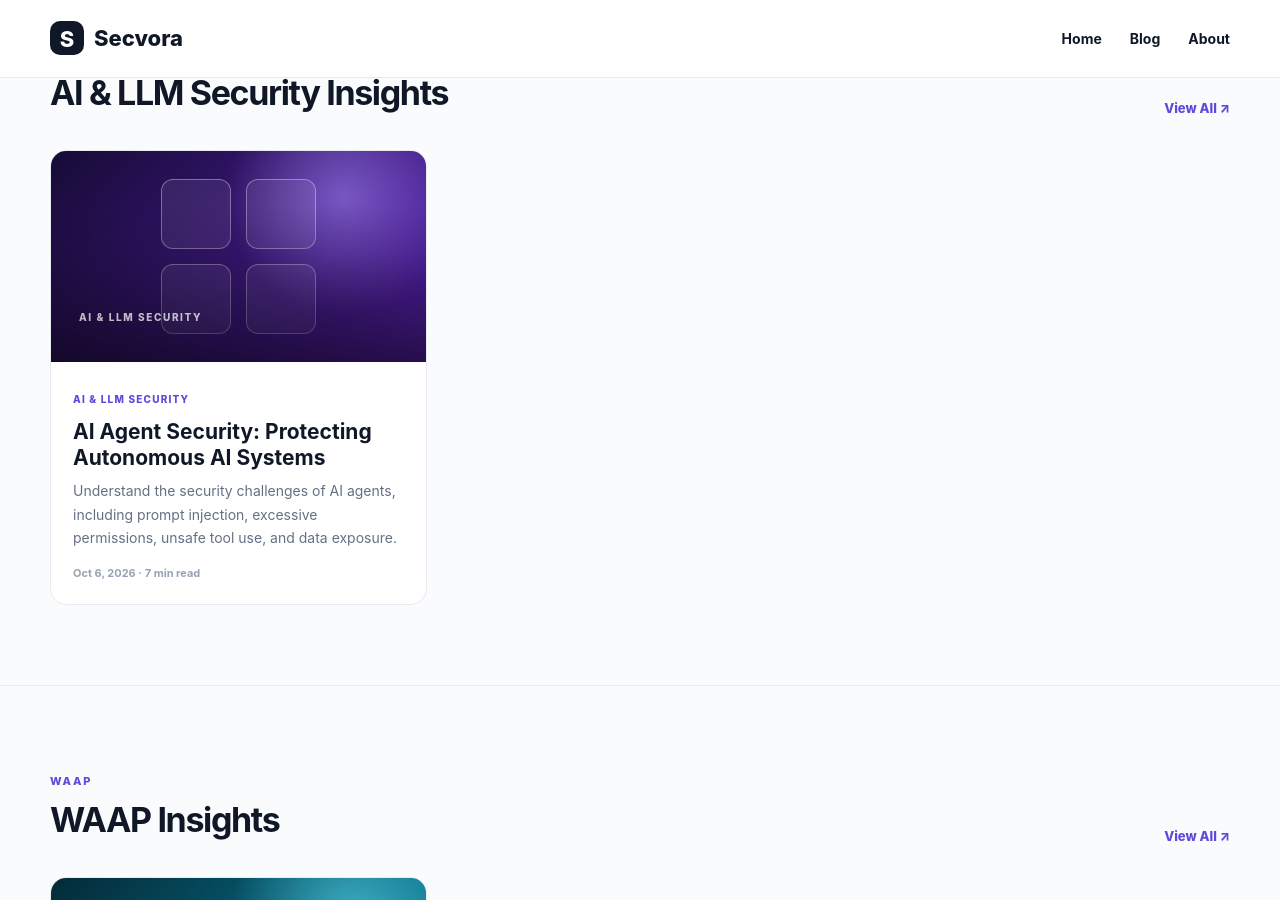
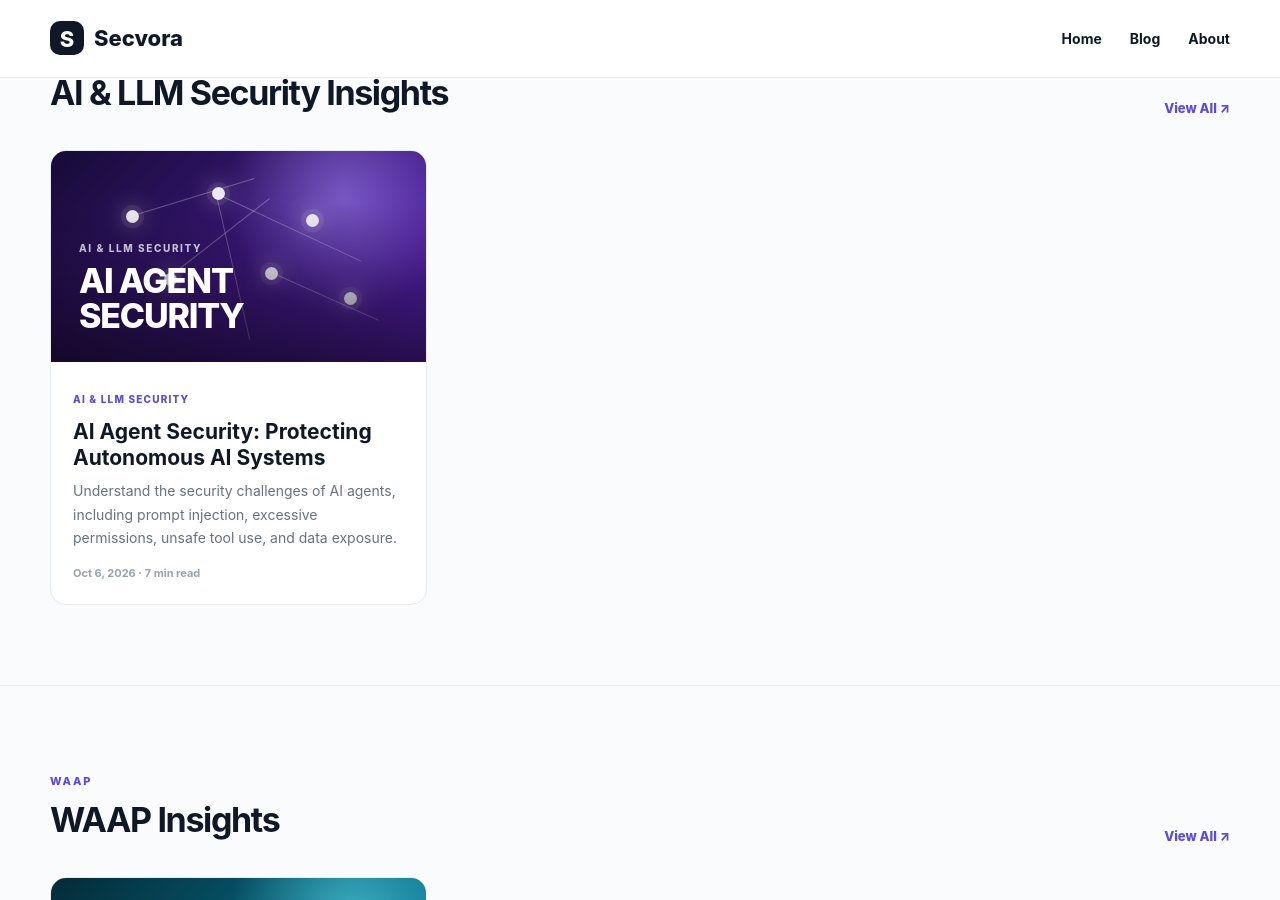
Before and after one commit to prasadprechu/Secvora, a Jekyll site: the page built from index.html, in a window 1280 px wide and 900 px high, scrolled down 1981 px. Built offline with Jekyll 4.4.1, drawn with Linux system fonts in a browser that asks for light colours.

Commit message:
Update 2026-10-06-ai-agent-security.md

```diff
--- a/_posts/2026-10-06-ai-agent-security.md
+++ b/_posts/2026-10-06-ai-agent-security.md
@@ -6,6 +6,8 @@ category_slug: ai-llm-security
 date: 2026-10-06
 permalink: /ai-agent-security/
 description: "Understand the security challenges of AI agents, including prompt injection, excessive permissions, unsafe tool use, and data exposure."
+focus_keyword: "AI Agent Security"
+visual: neural
 read_time: 7
 author: "Secvora Research"
 ---
```
